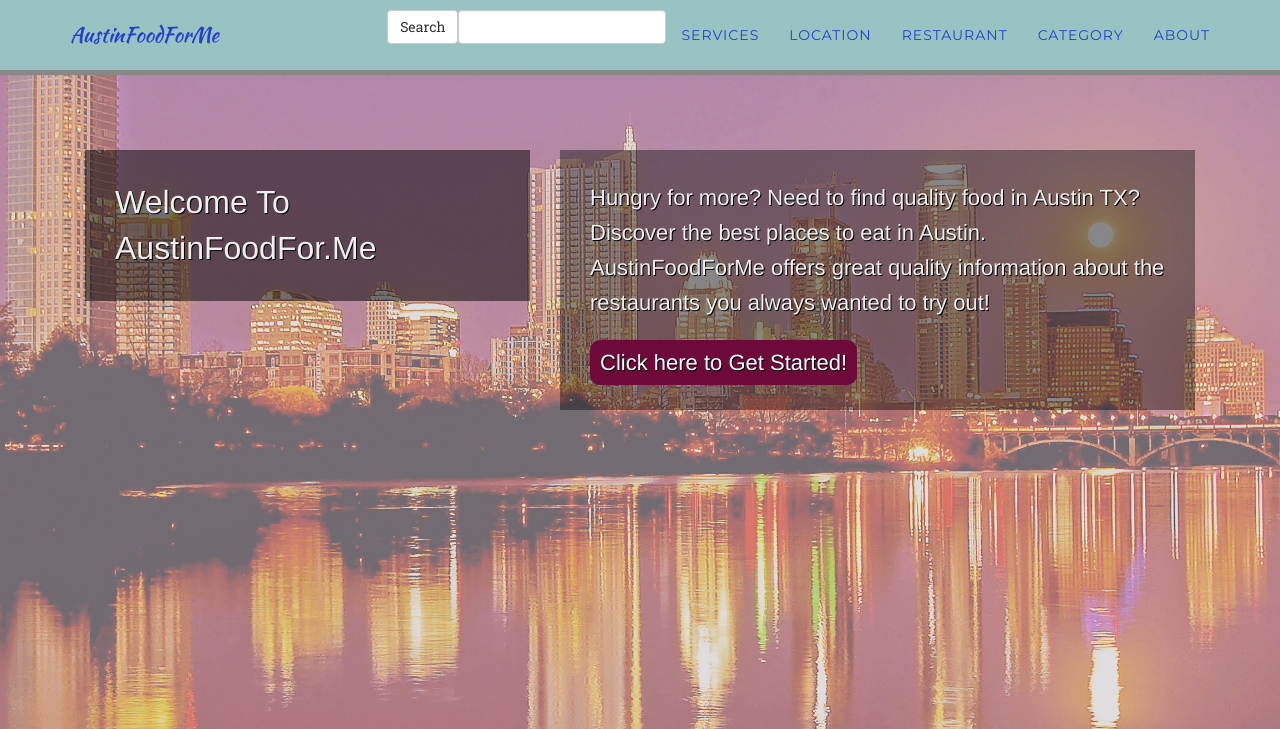
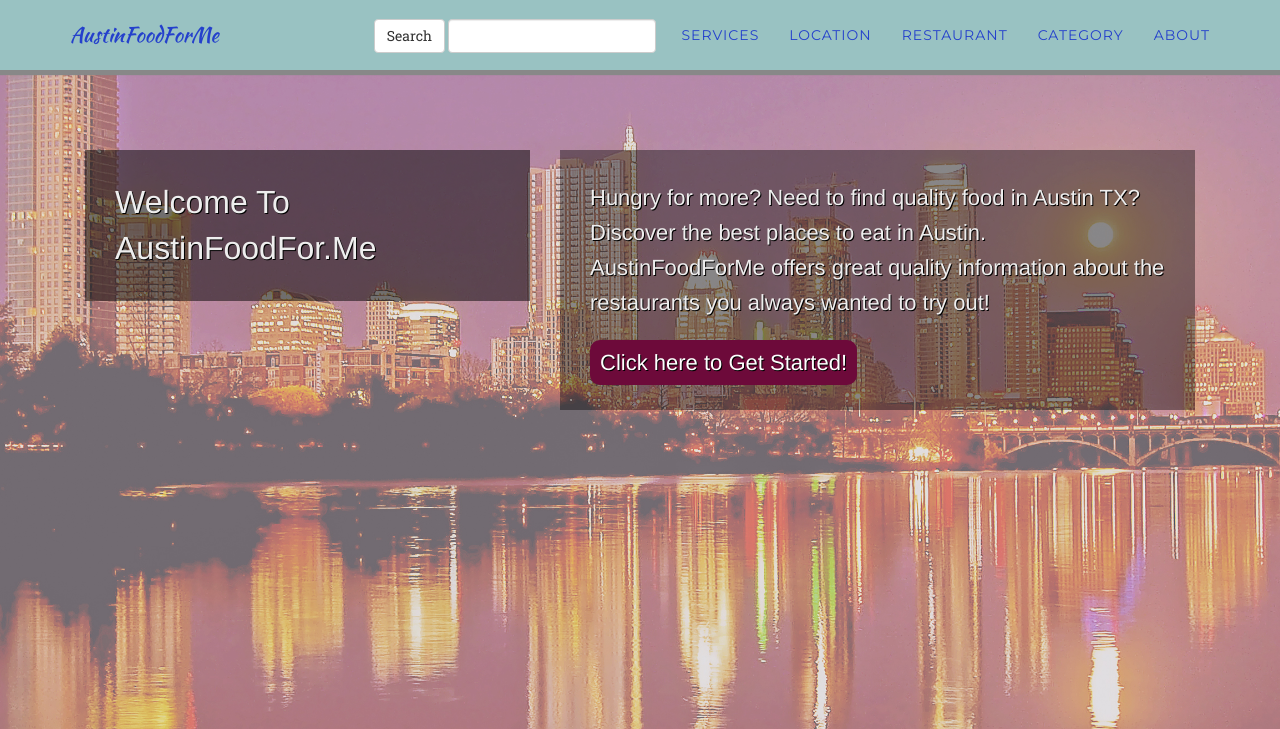
Before and after one commit to brockuniera/cs373-idb, a Flask app: page / in a window 1280 px wide. Shown: the top 729 px of the page. Run offline with Flask 2, Linux system fonts and the light colour scheme; some libraries are stand-ins or nearby versions; some web fonts are replaced.

Commit message:
Fixed styling of search bar, closes brockuniera/cs373-idb#64

```diff
--- a/app/static/css/custom.css
+++ b/app/static/css/custom.css
@@ -20,6 +20,12 @@ a.offanchor {
 
 .match {
   background-color: yellow;
+}
+
+.search-bar {
+  float: left;
+  margin-top: 9px;
+  margin-right: 25px;
 }
 
 .header-image{
--- a/app/templates/common_content.html
+++ b/app/templates/common_content.html
@@ -72,8 +72,10 @@
           <ul class="nav navbar-nav navbar-right">
             <li>
               <form class="navbar-right form-inline" action="/search" method="POST">
-                <input class="btn btn-default" type="submit" value="Search" style="float: left"/>
-                <input class="form-control" type="text" name="search" style="margin-right: 15px"/>
+                <div class="search-bar">
+                  <input class="btn btn-default" type="submit" value="Search"/>
+                  <input class="form-control" type="text" name="search"/>
+                </div>
               </form>
             </li>
             <li>
```
